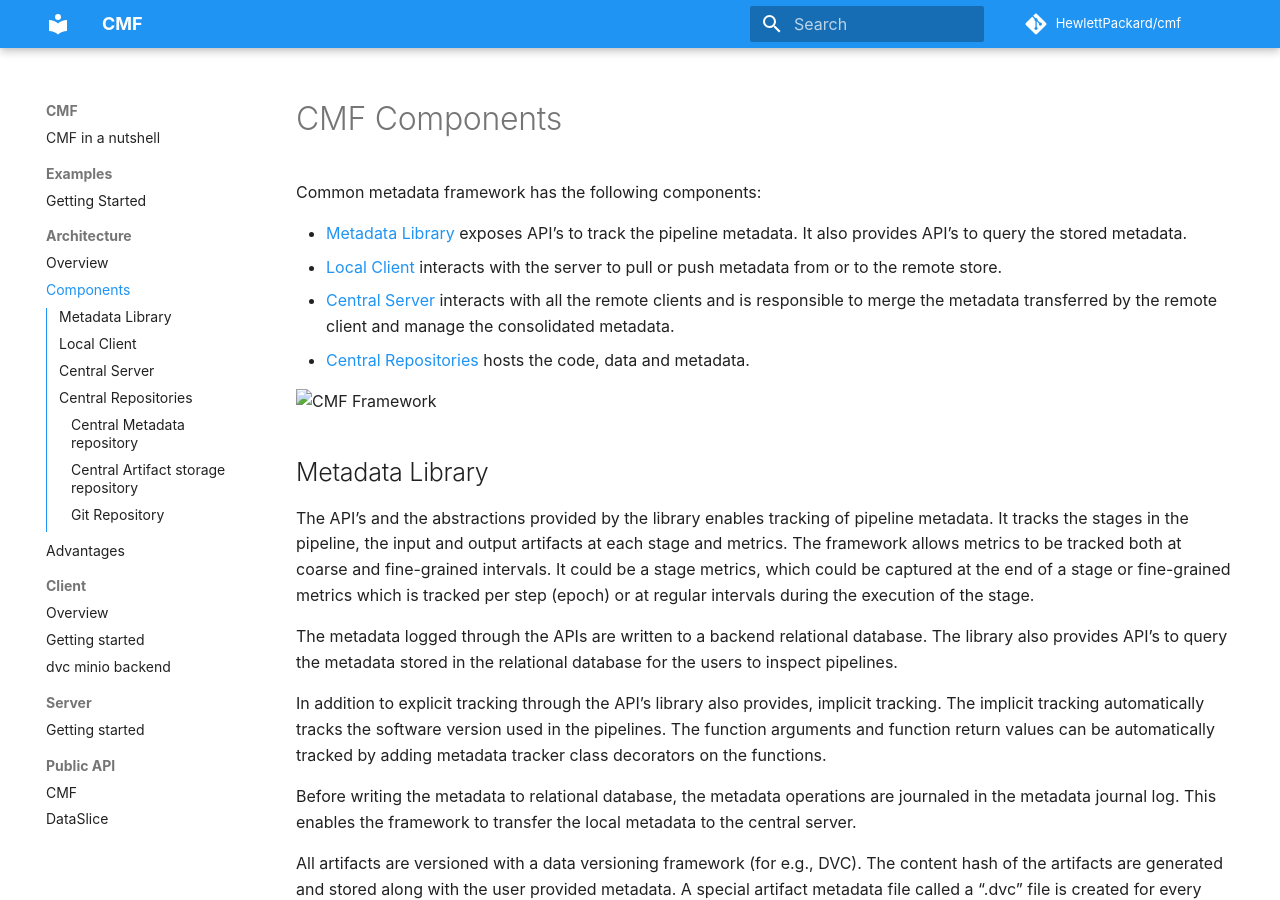
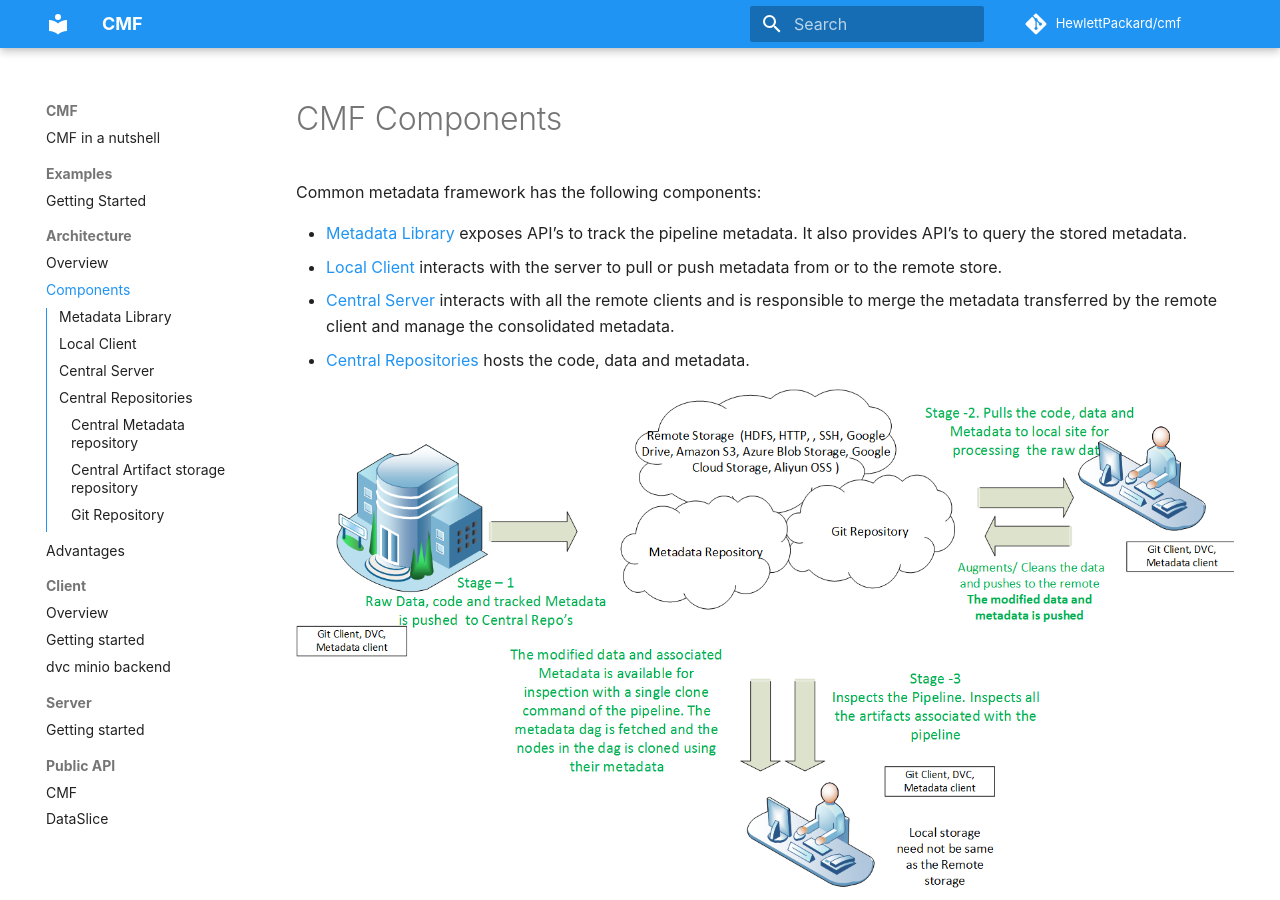
Before and after one commit to HewlettPackard/cmf, an MkDocs documentation site: the page built from docs/architecture/components.md, in a window 1280 px wide and 900 px high. Built offline with MkDocs 1.6.1 and Material for MkDocs 9.7.7, drawn with Linux system fonts in a browser that asks for light colours; some web fonts are replaced; comment, search, counter and statistics services are not loaded.

Commit message:
Update components.md

```diff
--- a/docs/architecture/components.md
+++ b/docs/architecture/components.md
@@ -8,7 +8,7 @@ Common metadata framework has the following components:
   transferred by the remote client and manage the consolidated metadata.
 - [Central Repositories](#central-repositories) hosts the code, data and metadata.
 
-<img src="./../assets/distributed_architecture.png" alt="CMF Framework" style="display: block; margin: 0 auto" />
+<img src="../../assets/distributed_architecture.png" alt="CMF Framework" style="display: block; margin: 0 auto" />
 
 
 ## Metadata Library
```
